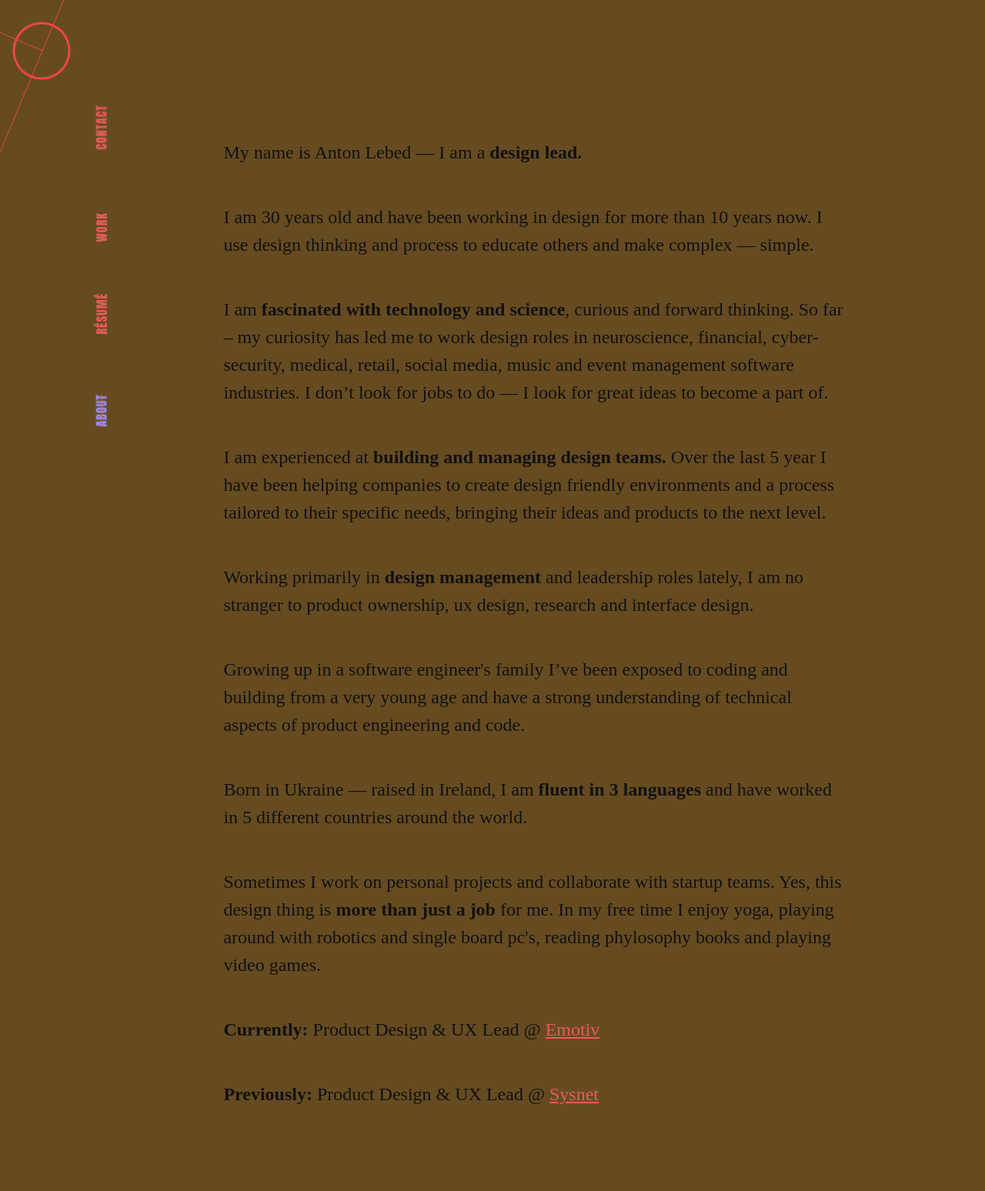
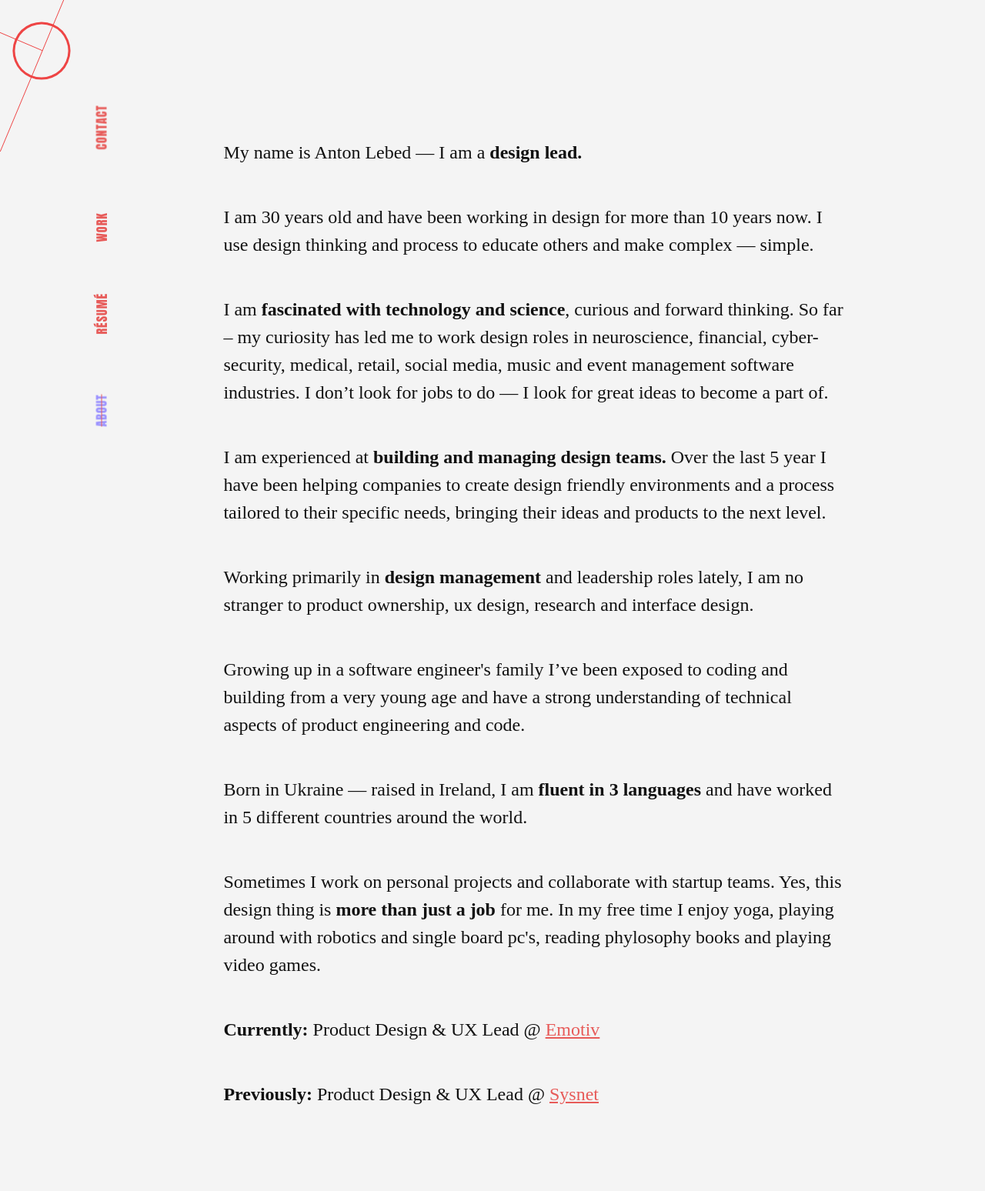
Before and after one commit to ntnlbd/lebedworks, a Jekyll site: the page built from pages/index.md, in a window 1280 px wide. Shown: the whole page at 77% size. Built offline with Jekyll 4.4.1, drawn with Linux system fonts in a browser that asks for light colours; some web fonts are replaced.

```diff
--- a/_sass/works/_layout.scss
+++ b/_sass/works/_layout.scss
@@ -2,9 +2,7 @@
  * Body wrap
  */
 body{
-  // background-color: #f4f4f4;
-  // background-color: red;
-  background-color: shade(#ffbb52, 60%);
+  background-color: #f4f4f4;
   -webkit-tap-highlight-color: rgba($brand-color-2, 0.72);
 }
 
```
